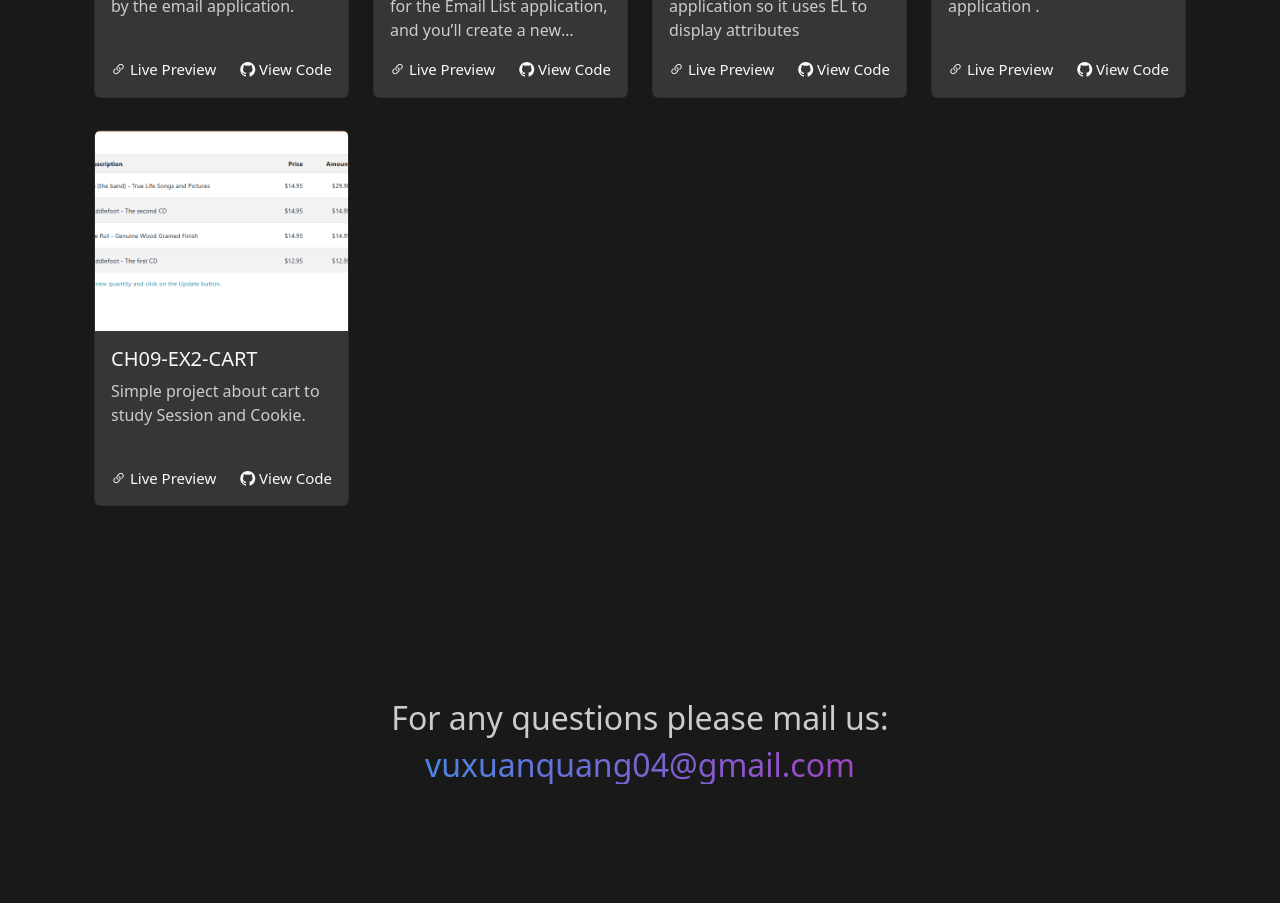
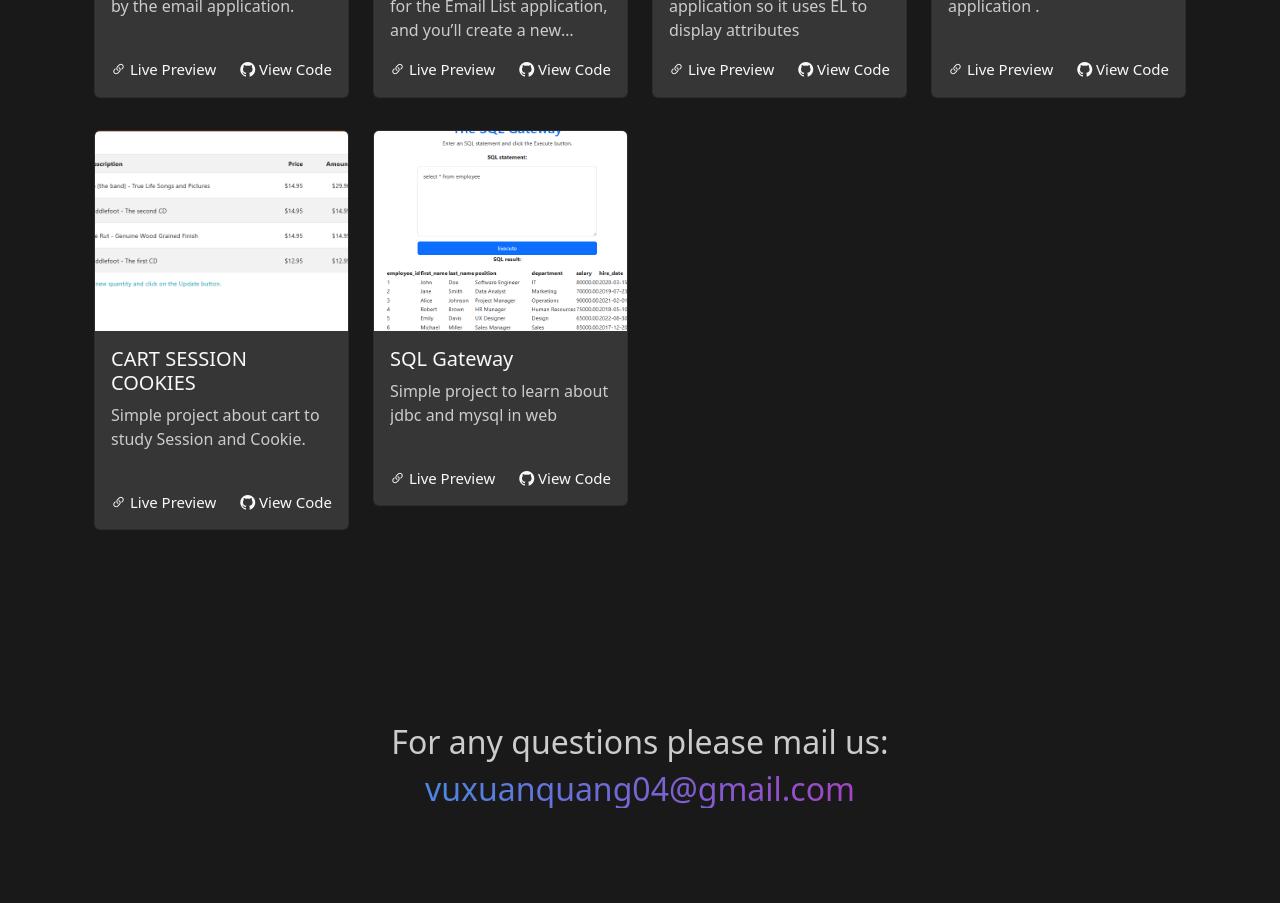
Before and after one commit to xuanquangIT/Portfolio, a React (Create React App) app: page / in a window 1280 px wide. Shown: the part 2600-3503 px from the top of the page. Built offline with nearby package versions, Linux system fonts and the light colour scheme.

Commit message:
Add SQL Gateway project

```diff
--- a/src/Sections/ProjectsSection.js
+++ b/src/Sections/ProjectsSection.js
@@ -74,9 +74,18 @@ const ProjectsSection = () => {
             href: "https://quangvu.azurewebsites.net/Cart",
             imgSrc: require("../assets/images/projects/cart.png"),
             imgAlt: "CH09-EX2-CART",
-            title: "CH09-EX2-CART",
+            title: "CART SESSION COOKIES",
             description: "Simple project about cart to study Session and Cookie.",
             codeLink: "https://github.com/xuanquangIT/cart-session-cookies.git"
+        },
+
+        {
+            href: "https://quangvu.azurewebsites.net/SQLGateway/",
+            imgSrc: require("../assets/images/projects/SqlGateway.png"),
+            imgAlt: "SQL Gateway",
+            title: "SQL Gateway",
+            description: "Simple project to learn about jdbc and mysql in web",
+            codeLink: "https://github.com/xuanquangIT/SqlGateway.git"
         }
     ];
 
```
Also changed, not shown: src/assets/images/projects/SqlGateway.png (added).
